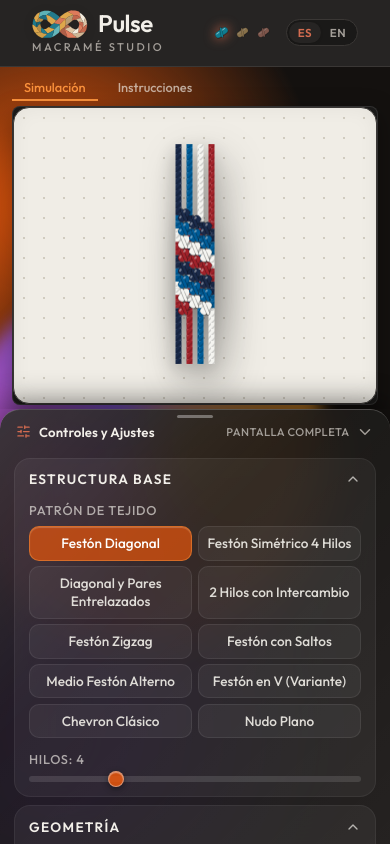
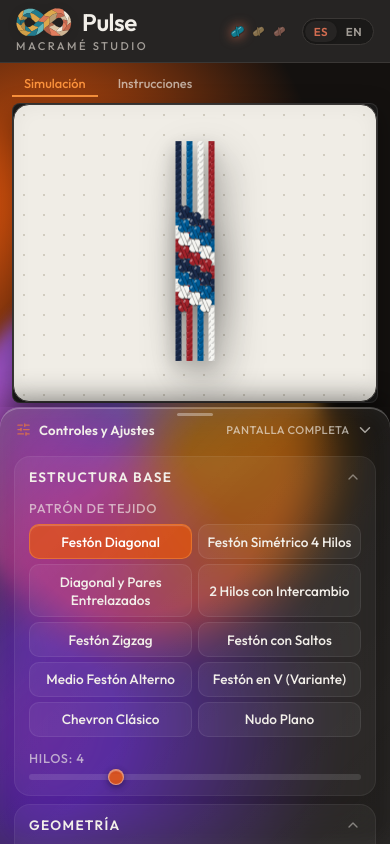
Before and after one commit to alheksysx7/Pulse, a React (Vite) app: page / in a window 390 px wide. Built offline with nearby package versions, Linux system fonts and the light colour scheme.

Commit message:
feat: add UI component styles, core color palettes, and mobile assets

```diff
--- a/src/components/Layout/Layout.module.css
+++ b/src/components/Layout/Layout.module.css
@@ -124,6 +124,16 @@
   opacity: 1;
   filter: saturate(1) drop-shadow(0 0 5px var(--color-accent-terracotta));
   transform: scale(1.15);
+}
+
+.appContainer[data-theme='light'] .knotButton,
+.appContainer[data-theme='nature'] .knotButton {
+  opacity: 0.75;
+}
+
+.appContainer[data-theme='light'] .knotActive,
+.appContainer[data-theme='nature'] .knotActive {
+  opacity: 1;
 }
 
 /* ---------- Themes: token overrides ---------- */
@@ -270,6 +280,25 @@
     inset 0 1px 0 rgba(255, 255, 255, 0.25),
     inset 0 0 24px rgba(255, 255, 255, 0.04);
   overflow: hidden;
+
+  /* Control panel tokens (Dark glass default for desktop and dark mobile) */
+  --ctrl-text: #f2efe9;
+  --ctrl-text-muted: rgba(242, 239, 233, 0.65);
+  --ctrl-text-dim: rgba(242, 239, 233, 0.5);
+  --ctrl-card-bg: rgba(255, 255, 255, 0.03);
+  --ctrl-card-bg-open: rgba(255, 255, 255, 0.05);
+  --ctrl-card-border: rgba(255, 255, 255, 0.06);
+  --ctrl-card-hover: rgba(255, 255, 255, 0.05);
+  --ctrl-btn-bg: rgba(255, 255, 255, 0.05);
+  --ctrl-btn-border: rgba(255, 255, 255, 0.08);
+  --ctrl-btn-hover: rgba(255, 255, 255, 0.12);
+  --ctrl-track-bg: rgba(255, 255, 255, 0.12);
+  --ctrl-input-bg: rgba(255, 255, 255, 0.06);
+  --ctrl-input-border: rgba(255, 255, 255, 0.12);
+  --ctrl-badge-bg: rgba(255, 255, 255, 0.06);
+  --ctrl-badge-border: rgba(255, 255, 255, 0.1);
+  --ctrl-badge-text: rgba(242, 239, 233, 0.7);
+  --ctrl-scrollbar: rgba(255, 255, 255, 0.2);
 }
 
 .controlsPanel {
@@ -279,7 +308,7 @@
   gap: 0.5rem;
   overflow-y: auto;
   scrollbar-width: thin;
-  scrollbar-color: rgba(255, 255, 255, 0.2) transparent;
+  scrollbar-color: var(--ctrl-scrollbar, rgba(255, 255, 255, 0.2)) transparent;
 }
 
 .workspace {
@@ -349,6 +378,10 @@
 }
 
 @media (max-width: 768px) {
+  .header {
+    padding: 0.5rem 1rem;
+  }
+
   .appContainer {
     height: 100dvh;
     overflow: hidden;
@@ -408,7 +441,7 @@
     box-shadow: 0 8px 24px rgba(0, 0, 0, 0.35);
   }
 
-  /* --- Bottom Section: Controls Sidebar --- */
+  /* --- Bottom Section: Controls Sidebar (Liquid Glass) --- */
   .sidebar {
     position: relative;
     left: auto;
@@ -422,12 +455,17 @@
     border-bottom: none;
     border-left: none;
     border-right: none;
-    box-shadow: 0 -8px 28px rgba(0, 0, 0, 0.45);
+    border-top: 1px solid rgba(255, 255, 255, 0.2);
+    box-shadow:
+      0 -8px 28px rgba(0, 0, 0, 0.45),
+      inset 0 1px 0 rgba(255, 255, 255, 0.25),
+      inset 0 0 24px rgba(255, 255, 255, 0.04);
     display: flex;
     flex-direction: column;
-    background-color: rgba(24, 22, 21, 0.94);
-    -webkit-backdrop-filter: blur(28px) saturate(180%);
-    backdrop-filter: blur(28px) saturate(180%);
+    background-color: rgba(23, 23, 23, 0.45);
+    background-image: linear-gradient(135deg, rgba(255, 255, 255, 0.12) 0%, rgba(255, 255, 255, 0.02) 40%, rgba(255, 255, 255, 0.06) 100%);
+    -webkit-backdrop-filter: blur(24px) saturate(180%);
+    backdrop-filter: blur(24px) saturate(180%);
     transition: flex 300ms cubic-bezier(0.16, 1, 0.3, 1), height 300ms cubic-bezier(0.16, 1, 0.3, 1);
   }
 
@@ -445,7 +483,7 @@
     min-height: 44px;
     max-height: 44px;
     overflow: hidden;
-    box-shadow: 0 -4px 16px rgba(0, 0, 0, 0.3);
+    box-shadow: 0 -4px 16px rgba(0, 0, 0, 0.3), inset 0 1px 0 rgba(255, 255, 255, 0.2);
   }
 
   .sheetHandleBtn {
@@ -475,21 +513,6 @@
     background: rgba(255, 255, 255, 0.35);
   }
 
-  .appContainer[data-theme='light'] .sheetHandlePill {
-    background: rgba(0, 0, 0, 0.25);
-  }
-
-  .appContainer[data-theme='light'] .sidebar {
-    background-color: rgba(255, 255, 255, 0.95);
-    border-top-color: rgba(0, 0, 0, 0.12);
-    box-shadow: 0 -6px 20px rgba(0, 0, 0, 0.08);
-  }
-
-  .appContainer[data-theme='nature'] .sidebar {
-    background-color: rgba(248, 251, 244, 0.95);
-    border-top-color: rgba(0, 0, 0, 0.1);
-  }
-
   .sheetHandleLeft {
     display: flex;
     align-items: center;
@@ -503,7 +526,7 @@
   .sheetHandleTitle {
     font-size: 0.825rem;
     font-weight: 600;
-    color: var(--color-text);
+    color: #f2efe9;
     letter-spacing: 0.01em;
   }
 
@@ -516,13 +539,13 @@
   .sheetHandleAction {
     font-size: 0.7rem;
     font-weight: 500;
-    color: var(--color-text-muted);
+    color: rgba(242, 239, 233, 0.65);
     text-transform: uppercase;
     letter-spacing: 0.04em;
   }
 
   .sheetChevron {
-    color: var(--color-text-muted);
+    color: rgba(242, 239, 233, 0.65);
     transition: transform 250ms ease;
   }
 
--- a/src/components/PatternPicker/PatternPicker.module.css
+++ b/src/components/PatternPicker/PatternPicker.module.css
@@ -9,7 +9,7 @@
   font-weight: 500;
   text-transform: uppercase;
   letter-spacing: 0.06em;
-  color: rgba(242, 239, 233, 0.65);
+  color: var(--ctrl-text-muted, rgba(242, 239, 233, 0.65));
 }
 
 .grid {
@@ -21,9 +21,9 @@
 .button {
   padding: 0.45rem 0.5rem;
   border-radius: 10px;
-  border: 1px solid rgba(255, 255, 255, 0.08);
-  background: rgba(255, 255, 255, 0.05);
-  color: rgba(242, 239, 233, 0.9);
+  border: 1px solid var(--ctrl-btn-border, rgba(255, 255, 255, 0.08));
+  background: var(--ctrl-btn-bg, rgba(255, 255, 255, 0.05));
+  color: var(--ctrl-text, rgba(242, 239, 233, 0.9));
   font-weight: 500;
   font-size: 0.85rem;
   cursor: pointer;
@@ -31,8 +31,8 @@
 }
 
 .button:hover {
-  background: rgba(255, 255, 255, 0.12);
-  border-color: rgba(255, 255, 255, 0.25);
+  background: var(--ctrl-btn-hover, rgba(255, 255, 255, 0.12));
+  border-color: var(--ctrl-btn-border, rgba(255, 255, 255, 0.25));
 }
 
 .button.active {
--- a/src/components/ThreadControls/ThreadControls.module.css
+++ b/src/components/ThreadControls/ThreadControls.module.css
@@ -7,13 +7,13 @@
 /* ---------- Accordion ---------- */
 .accordion {
   border-radius: 16px;
-  background: rgba(255, 255, 255, 0.03);
-  border: 1px solid rgba(255, 255, 255, 0.06);
+  background: var(--ctrl-card-bg, rgba(255, 255, 255, 0.03));
+  border: 1px solid var(--ctrl-card-border, rgba(255, 255, 255, 0.06));
   transition: all 300ms ease-out;
 }
 
 .accordion.open {
-  background: rgba(255, 255, 255, 0.05);
+  background: var(--ctrl-card-bg-open, rgba(255, 255, 255, 0.05));
 }
 
 .accordionHeader {
@@ -22,7 +22,7 @@
   align-items: center;
   justify-content: space-between;
   padding: 0.7rem 0.9rem;
-  color: #f2efe9;
+  color: var(--ctrl-text, #f2efe9);
   background: transparent;
   border-radius: 16px;
   cursor: pointer;
@@ -30,7 +30,7 @@
 }
 
 .accordionHeader:hover {
-  background: rgba(255, 255, 255, 0.05);
+  background: var(--ctrl-card-hover, rgba(255, 255, 255, 0.05));
 }
 
 .accordionTitle {
@@ -42,6 +42,7 @@
 
 .chevron {
   opacity: 0.7;
+  color: var(--ctrl-text-muted, inherit);
   transition: transform 300ms ease-out;
 }
 
@@ -87,7 +88,7 @@
   font-weight: 500;
   text-transform: uppercase;
   letter-spacing: 0.06em;
-  color: rgba(242, 239, 233, 0.65);
+  color: var(--ctrl-text-muted, rgba(242, 239, 233, 0.65));
 }
 
 .headerWithBadge {
@@ -105,9 +106,9 @@
   font-weight: 500;
   text-transform: uppercase;
   letter-spacing: 0.04em;
-  color: rgba(242, 239, 233, 0.7);
-  background: rgba(255, 255, 255, 0.06);
-  border: 1px solid rgba(255, 255, 255, 0.1);
+  color: var(--ctrl-badge-text, rgba(242, 239, 233, 0.7));
+  background: var(--ctrl-badge-bg, rgba(255, 255, 255, 0.06));
+  border: 1px solid var(--ctrl-badge-border, rgba(255, 255, 255, 0.1));
   border-radius: var(--radius-full);
   user-select: none;
 }
@@ -118,7 +119,7 @@
 
 .subtitle {
   font-size: 0.8rem;
-  color: rgba(242, 239, 233, 0.5);
+  color: var(--ctrl-text-dim, rgba(242, 239, 233, 0.5));
   margin-top: -0.15rem;
 }
 
@@ -129,14 +130,15 @@
   width: 100%;
   height: 6px;
   border-radius: var(--radius-full);
-  background: rgba(255, 255, 255, 0.12);
+  background: var(--ctrl-track-bg, rgba(255, 255, 255, 0.12));
   outline: none;
   cursor: pointer;
   transition: all 300ms ease-out;
 }
 
 .slider:hover {
-  background: rgba(255, 255, 255, 0.2);
+  background: var(--ctrl-track-bg, rgba(255, 255, 255, 0.2));
+  filter: brightness(1.1);
 }
 
 .slider::-webkit-slider-thumb {
@@ -170,7 +172,7 @@
   opacity: 0.4;
   cursor: default;
   filter: grayscale(80%);
-  background: rgba(255, 255, 255, 0.12);
+  background: var(--ctrl-track-bg, rgba(255, 255, 255, 0.12));
 }
 
 .disabledSlider:hover::-webkit-slider-thumb,
@@ -181,7 +183,7 @@
 
 .fixedHint {
   font-size: 0.8rem;
-  color: rgba(242, 239, 233, 0.5);
+  color: var(--ctrl-text-dim, rgba(242, 239, 233, 0.5));
   line-height: 1.3;
 }
 
@@ -196,7 +198,7 @@
 .toggleLabel {
   font-size: 0.9rem;
   font-weight: 500;
-  color: #f2efe9;
+  color: var(--ctrl-text, #f2efe9);
 }
 
 .switch {
@@ -205,8 +207,8 @@
   width: 40px;
   height: 22px;
   border-radius: var(--radius-full);
-  background: rgba(255, 255, 255, 0.12);
-  border: 1px solid rgba(255, 255, 255, 0.15);
+  background: var(--ctrl-track-bg, rgba(255, 255, 255, 0.12));
+  border: 1px solid var(--ctrl-input-border, rgba(255, 255, 255, 0.15));
   cursor: pointer;
   transition: all 300ms ease-out;
 }
@@ -236,15 +238,16 @@
   width: 100%;
   padding: 0.4rem 0.6rem;
   border-radius: 10px;
-  border: 1px solid rgba(255, 255, 255, 0.12);
-  background: rgba(255, 255, 255, 0.06);
-  color: #f2efe9;
+  border: 1px solid var(--ctrl-input-border, rgba(255, 255, 255, 0.12));
+  background: var(--ctrl-input-bg, rgba(255, 255, 255, 0.06));
+  color: var(--ctrl-text, #f2efe9);
   font-size: 0.9rem;
   transition: all 300ms ease-out;
 }
 
 .select option {
-  color: #2d2a26;
+  background: var(--ctrl-input-bg, #ffffff);
+  color: var(--ctrl-text, #2d2a26);
 }
 
 /* ---------- Colors ---------- */
@@ -265,7 +268,7 @@
 }
 
 .colorItem:hover {
-  background: rgba(255, 255, 255, 0.05);
+  background: var(--ctrl-card-hover, rgba(255, 255, 255, 0.05));
 }
 
 .segmentList {
@@ -312,12 +315,12 @@
 
 .colorLabel {
   font-size: 0.72rem;
-  color: rgba(242, 239, 233, 0.5);
+  color: var(--ctrl-text-dim, rgba(242, 239, 233, 0.5));
 }
 
 .colorInput {
   -webkit-appearance: none;
-  border: 1px solid rgba(255, 255, 255, 0.25);
+  border: 1px solid var(--ctrl-input-border, rgba(255, 255, 255, 0.25));
   width: 1.75rem;
   height: 1.75rem;
   border-radius: var(--radius-full);
@@ -355,16 +358,16 @@
   gap: 0.45rem;
   padding: 0.6rem;
   border-radius: 12px;
-  border: 1px solid rgba(255, 255, 255, 0.08);
-  background: rgba(255, 255, 255, 0.04);
+  border: 1px solid var(--ctrl-btn-border, rgba(255, 255, 255, 0.08));
+  background: var(--ctrl-btn-bg, rgba(255, 255, 255, 0.04));
   cursor: pointer;
   transition: all 300ms ease-out;
   text-align: left;
 }
 
 .paletteButton:hover {
-  background: rgba(255, 255, 255, 0.09);
-  border-color: rgba(255, 255, 255, 0.22);
+  background: var(--ctrl-btn-hover, rgba(255, 255, 255, 0.09));
+  border-color: var(--ctrl-btn-border, rgba(255, 255, 255, 0.22));
   transform: translateY(-1px);
 }
 
@@ -375,7 +378,7 @@
 }
 
 .paletteButtonActive .paletteName {
-  color: #fff;
+  color: var(--color-accent-terracotta, #ea580c);
   font-weight: 600;
 }
 
@@ -395,7 +398,7 @@
 .paletteName {
   font-size: 0.76rem;
   font-weight: 500;
-  color: rgba(242, 239, 233, 0.85);
+  color: var(--ctrl-text, rgba(242, 239, 233, 0.85));
   text-align: left;
   white-space: nowrap;
   overflow: hidden;
@@ -431,7 +434,7 @@
   display: flex;
   align-items: center;
   justify-content: space-between;
-  border-bottom: 1px solid rgba(255, 255, 255, 0.08);
+  border-bottom: 1px solid var(--ctrl-card-border, rgba(255, 255, 255, 0.08));
   padding-bottom: 0.45rem;
 }
 
@@ -450,16 +453,16 @@
   font-weight: 600;
   text-transform: uppercase;
   letter-spacing: 0.06em;
-  color: #fff;
+  color: var(--ctrl-text, #fff);
   margin: 0;
 }
 
 .knotRowBadge {
   font-size: 0.7rem;
-  background: rgba(255, 255, 255, 0.1);
+  background: var(--ctrl-badge-bg, rgba(255, 255, 255, 0.1));
   padding: 0.15rem 0.45rem;
   border-radius: 9999px;
-  color: rgba(242, 239, 233, 0.75);
+  color: var(--ctrl-badge-text, rgba(242, 239, 233, 0.75));
 }
 
 .knotCardCloseBtn {
@@ -470,15 +473,15 @@
   height: 1.5rem;
   border-radius: 6px;
   border: none;
-  background: rgba(255, 255, 255, 0.06);
-  color: rgba(242, 239, 233, 0.65);
+  background: var(--ctrl-btn-bg, rgba(255, 255, 255, 0.06));
+  color: var(--ctrl-text-muted, rgba(242, 239, 233, 0.65));
   cursor: pointer;
   transition: all 150ms ease;
 }
 
 .knotCardCloseBtn:hover {
-  background: rgba(255, 255, 255, 0.14);
-  color: #fff;
+  background: var(--ctrl-btn-hover, rgba(255, 255, 255, 0.14));
+  color: var(--ctrl-text, #fff);
 }
 
 .knotCardBody {
@@ -490,7 +493,7 @@
 .knotCardLabel {
   font-size: 0.74rem;
   font-weight: 500;
-  color: rgba(242, 239, 233, 0.6);
+  color: var(--ctrl-text-muted, rgba(242, 239, 233, 0.6));
   text-transform: uppercase;
   letter-spacing: 0.04em;
 }
@@ -507,16 +510,16 @@
   gap: 0.55rem;
   padding: 0.45rem 0.6rem;
   border-radius: 8px;
-  border: 1px solid rgba(255, 255, 255, 0.1);
-  background: rgba(255, 255, 255, 0.04);
+  border: 1px solid var(--ctrl-btn-border, rgba(255, 255, 255, 0.1));
+  background: var(--ctrl-btn-bg, rgba(255, 255, 255, 0.04));
   cursor: pointer;
   transition: all 150ms ease;
   text-align: left;
 }
 
 .knotThreadOption:hover {
-  background: rgba(255, 255, 255, 0.08);
-  border-color: rgba(255, 255, 255, 0.2);
+  background: var(--ctrl-btn-hover, rgba(255, 255, 255, 0.08));
+  border-color: var(--ctrl-btn-border, rgba(255, 255, 255, 0.2));
 }
 
 .knotThreadOptionSelected {
@@ -536,7 +539,7 @@
 
 .knotThreadText {
   font-size: 0.78rem;
-  color: #f2efe9;
+  color: var(--ctrl-text, #f2efe9);
 }
 
 .knotColorPickerSection {
@@ -554,7 +557,7 @@
 
 .knotColorInput {
   -webkit-appearance: none;
-  border: 1px solid rgba(255, 255, 255, 0.25);
+  border: 1px solid var(--ctrl-input-border, rgba(255, 255, 255, 0.25));
   width: 2rem;
   height: 2rem;
   border-radius: 50%;
@@ -578,7 +581,7 @@
   font-size: 0.8rem;
   font-family: monospace;
   font-weight: 600;
-  color: #f2efe9;
+  color: var(--ctrl-text, #f2efe9);
 }
 
 .knotQuickPalette {
@@ -591,7 +594,7 @@
   width: 1.35rem;
   height: 1.35rem;
   border-radius: 6px;
-  border: 1px solid rgba(255, 255, 255, 0.15);
+  border: 1px solid var(--ctrl-input-border, rgba(255, 255, 255, 0.15));
   cursor: pointer;
   transition: transform 150ms ease;
   box-shadow: 0 1px 3px rgba(0, 0, 0, 0.3);
--- a/src/core/palettes.ts
+++ b/src/core/palettes.ts
@@ -41,10 +41,6 @@ export const PREDEFINED_PALETTES: Palette[] = [
     colors: ['#2C4C3B', '#596A48', '#4A3525', '#8B3A33', '#888C8D']
   },
   {
-    name: 'Cereza Burdeos',
-    colors: ['#6D1A2B', '#B3202F', '#E39AA5', '#EFE4DC', '#2B1618']
-  },
-  {
     name: 'Sorbete Vivo',
     colors: ['#F2693F', '#F4B731', '#EE7FA3', '#4DB6D9', '#8A55C9']
   },
```
Also changed, not shown: src/components/Instructions/Instructions.module.css (+19 -0 lines), mobile_default.png (added).
